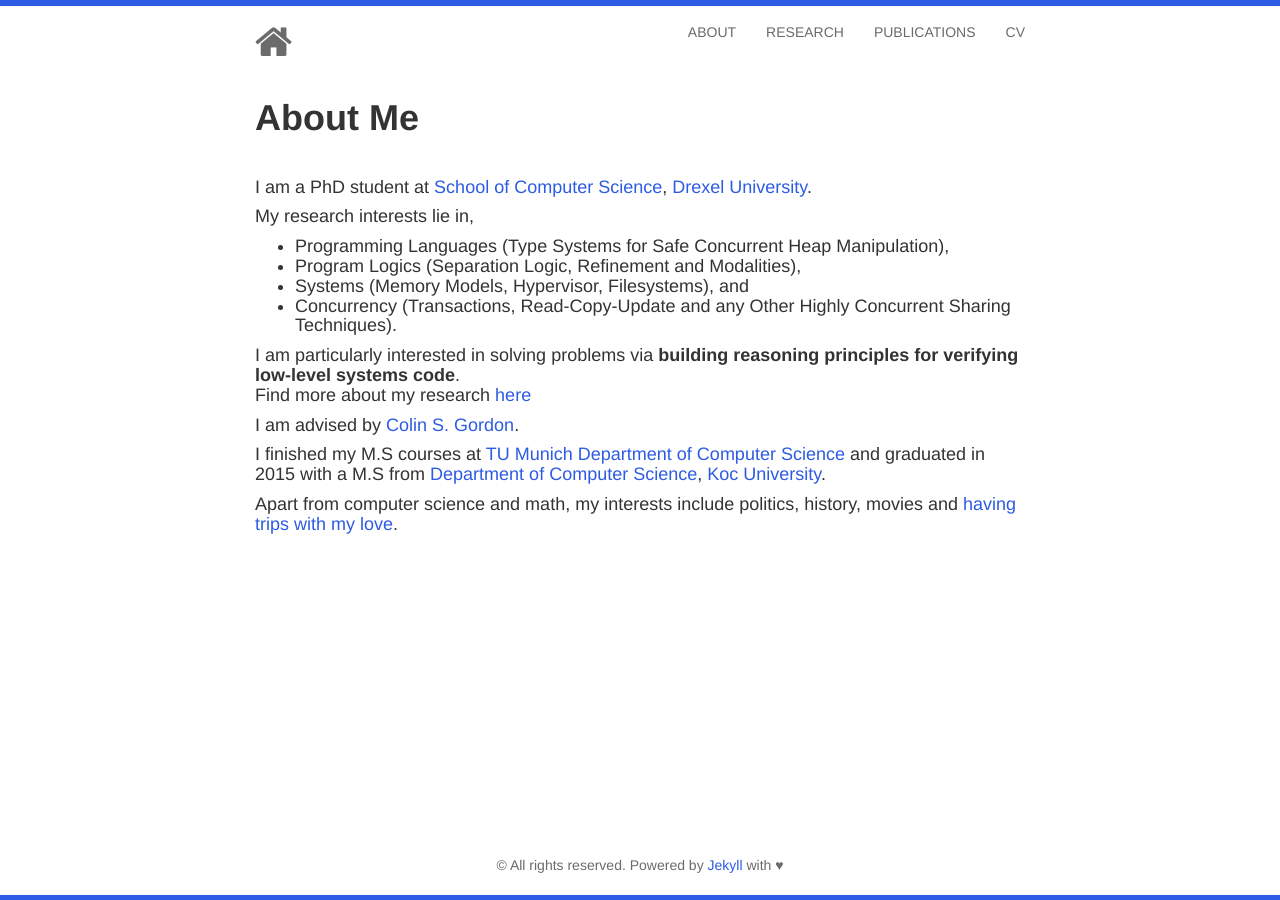
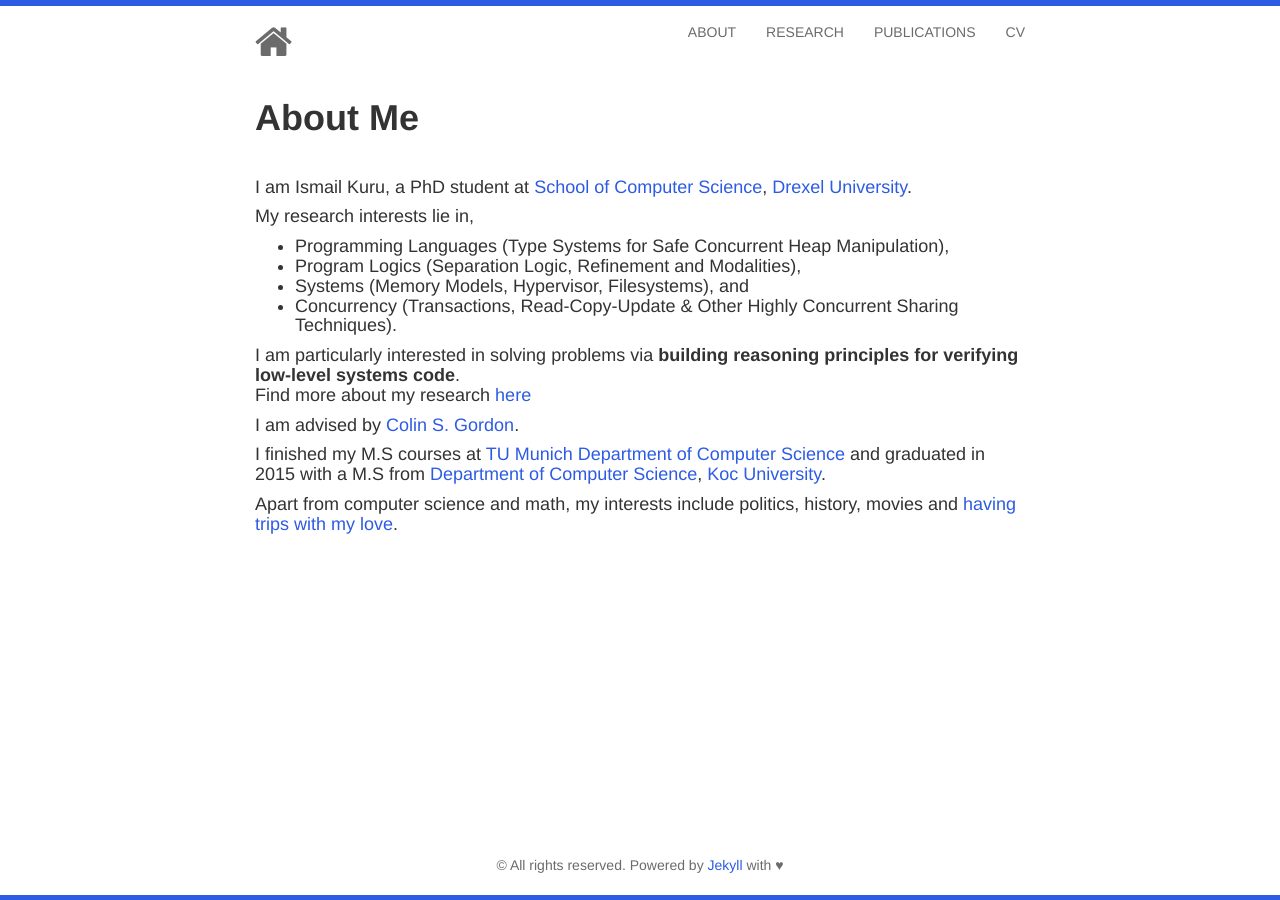
Before and after one commit to ismailkuru/deprecated.github.io, a Jekyll site: the page built from about/index.html, in a window 1280 px wide. Built offline with Jekyll 4.4.1, drawn with Linux system fonts in a browser that asks for light colours; nearby versions of some CDN libraries.

Commit message:
Update index.html

```diff
--- a/about/index.html
+++ b/about/index.html
@@ -10,7 +10,7 @@ title: About
 			&nbsp;&nbsp;
 			<h4>
 				<p align="left">
-				I am a PhD student at <a href="https://drexel.edu/cci/">School of Computer Science</a>, <a href="https://drexel.edu/cci/academics/computer-science-department/">Drexel University</a>.
+				I am Ismail Kuru, a PhD student at <a href="https://drexel.edu/cci/">School of Computer Science</a>, <a href="https://drexel.edu/cci/academics/computer-science-department/">Drexel University</a>.
 				</p>
 				<p align="justify">
 				My research interests lie in,<br>
@@ -18,12 +18,12 @@ title: About
 					<li>Programming Languages (Type Systems for Safe Concurrent Heap Manipulation),</li>
 					<li>Program Logics (Separation Logic, Refinement and Modalities),</li>
 					<li>Systems (Memory Models, Hypervisor, Filesystems), and</li>
-					<li>Concurrency (Transactions, Read-Copy-Update and any Other Highly Concurrent Sharing Techniques).</li>
+					<li>Concurrency (Transactions, Read-Copy-Update & Other Highly Concurrent Sharing Techniques).</li>
 				</ul>
 				</p>
 				<p align="left">
 				I am particularly interested in solving problems via <b>building reasoning principles for verifying low-level systems code</b>.<br>
-				Find more about my research <a href="{{ site.url}}/research/index.html">here</a>
+				Find more about my research <a href="{{ site.url}}/publications/index.html">here</a>
 				</p>
 				<p align="left">
 				I am advised by <a href="https://www.cs.drexel.edu/~csgordon/">Colin S. Gordon</a>.<br>
```
